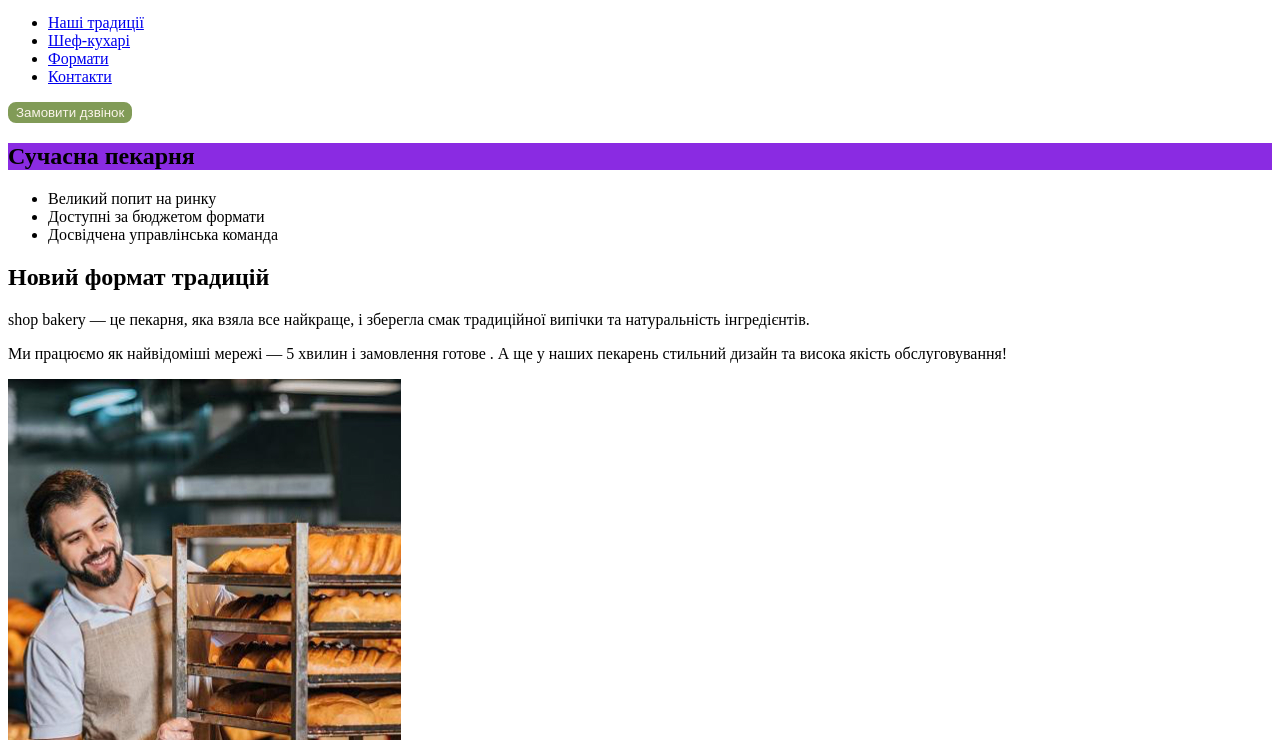
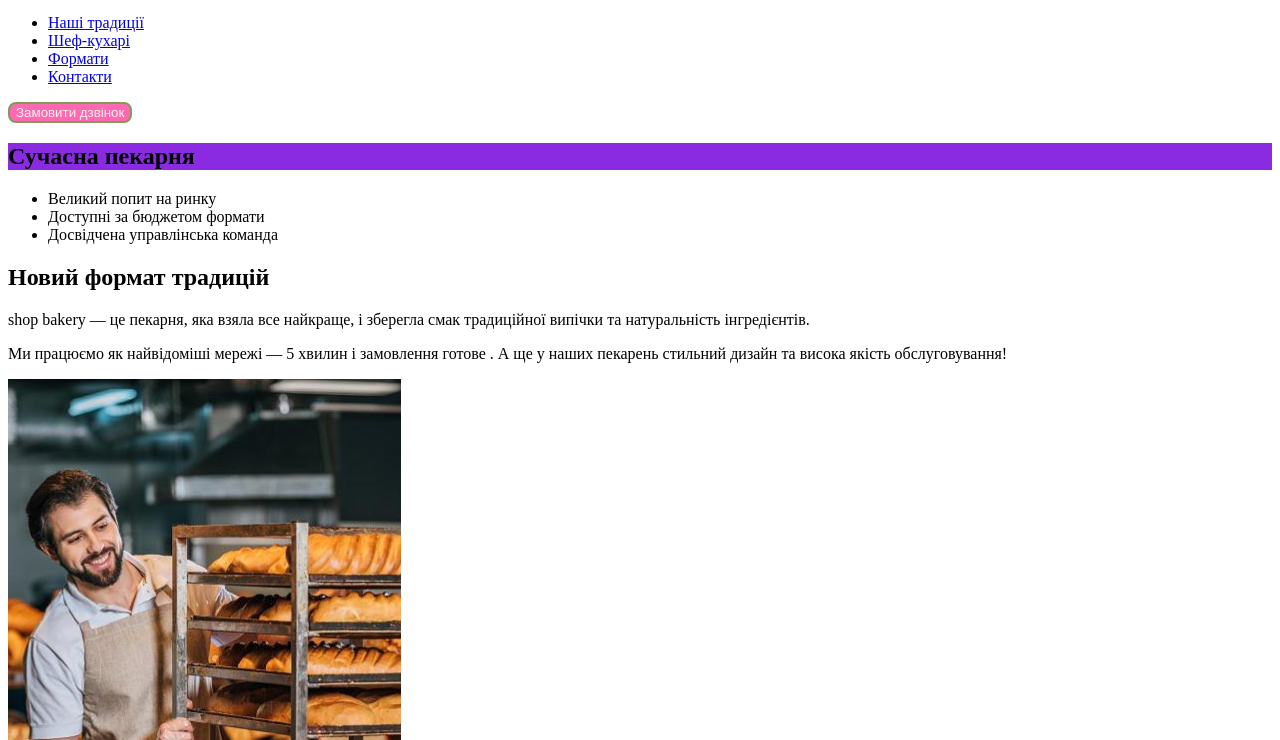
Before and after one commit to PushEaxVK/genius-project, a plain HTML site: page index.html in a window 1280 px wide. Both pictures are taken after a click on the button "Замовити дзвінок". Shown: the part 60-800 px from the top of the page. Drawn offline with Linux system fonts and the light colour scheme.

Commit message:
Active css

```diff
--- a/css/styles.css
+++ b/css/styles.css
@@ -10,3 +10,11 @@
     color: #465929;
     background-color: transparent;
 }
+
+.button:focus {
+    background-color: hotpink;
+}
+
+.button:active {
+    background-color: #1122FF;
+}
```
